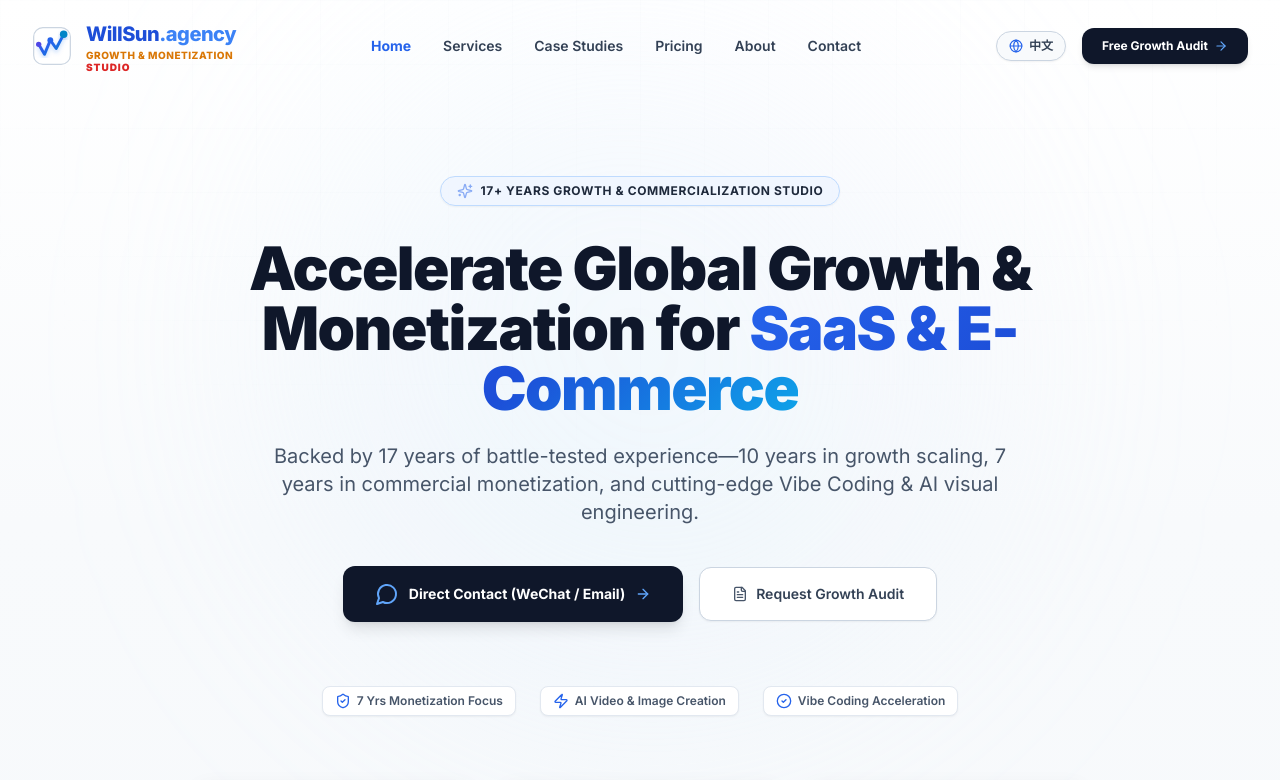
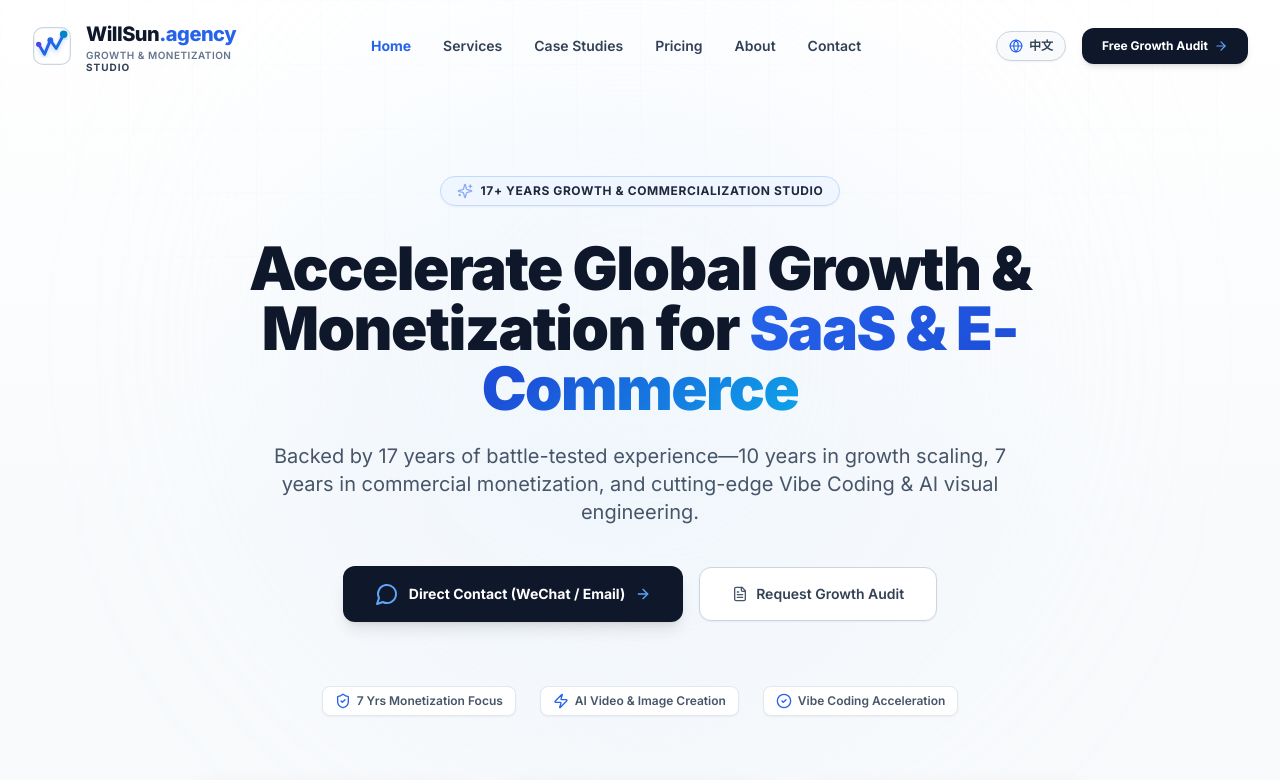
Before and after one commit to gstar-byte/willsun.agency, a Next.js app: page / in a window 1280 px wide. Shown: the top 780 px of the page. Built offline with nearby package versions, Linux system fonts and the light colour scheme.

Commit message:
style: refine logo typography to executive minimal slate and blue

```diff
--- a/components/Logo.tsx
+++ b/components/Logo.tsx
@@ -63,20 +63,20 @@ export const Logo: React.FC<LogoProps> = ({ className = '', size = 44 }) => {
         </svg>
       </div>
 
-      {/* 3-Line Primary Tri-Color Typography (Blue, Yellow/Gold, Red) */}
+      {/* Executive Premium Typography (Slate Navy + Electric Blue Accent) */}
       <div className="flex flex-col justify-center leading-none space-y-0.5">
-        {/* Line 1: Electric Blue */}
-        <span className="font-extrabold text-xl tracking-tight text-blue-700 group-hover:text-blue-600 transition-colors">
-          WillSun<span className="text-blue-500">.agency</span>
+        {/* Line 1: Solid Dark Slate Navy + Brand Blue Suffix */}
+        <span className="font-extrabold text-xl tracking-tight text-slate-900 group-hover:text-blue-600 transition-colors">
+          WillSun<span className="text-blue-600">.agency</span>
         </span>
 
-        {/* Line 2: Vibrant Amber / Gold Yellow */}
-        <span className="text-[10px] tracking-wider text-amber-600 uppercase font-extrabold">
+        {/* Line 2: Refined Professional Slate Gray */}
+        <span className="text-[10px] tracking-wider text-slate-500 uppercase font-semibold">
           Growth & Monetization
         </span>
 
-        {/* Line 3: Vivid Crimson Red */}
-        <span className="text-[10px] tracking-widest text-red-600 uppercase font-black">
+        {/* Line 3: Subtle Low-Key Dark Slate Studio */}
+        <span className="text-[10px] tracking-widest text-slate-700 uppercase font-bold">
           Studio
         </span>
       </div>
```
